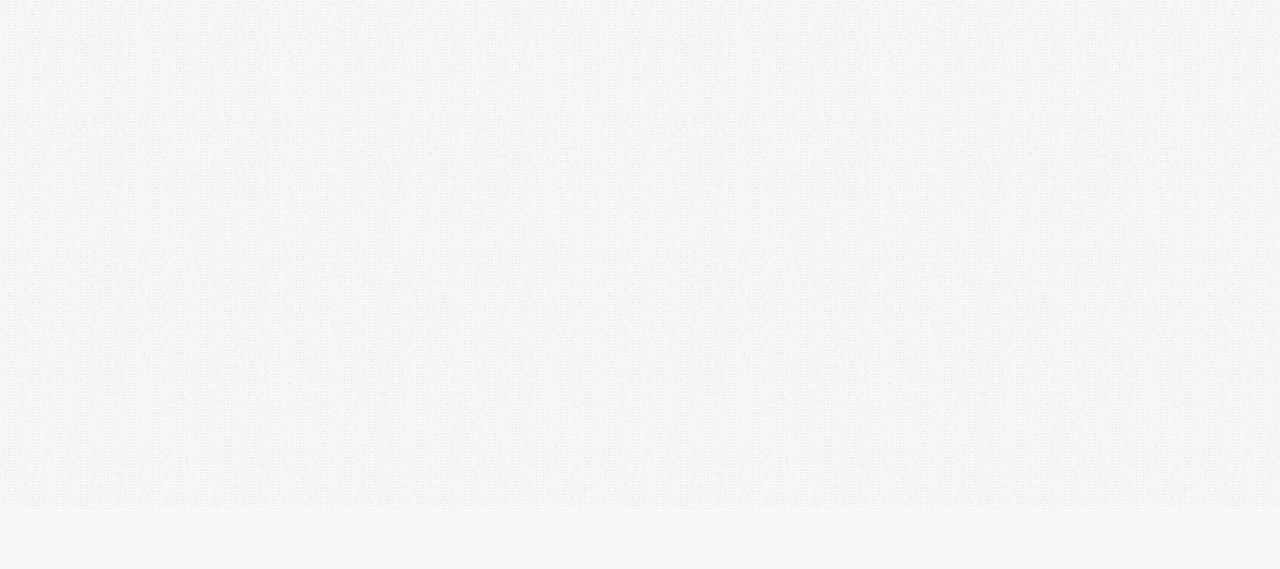
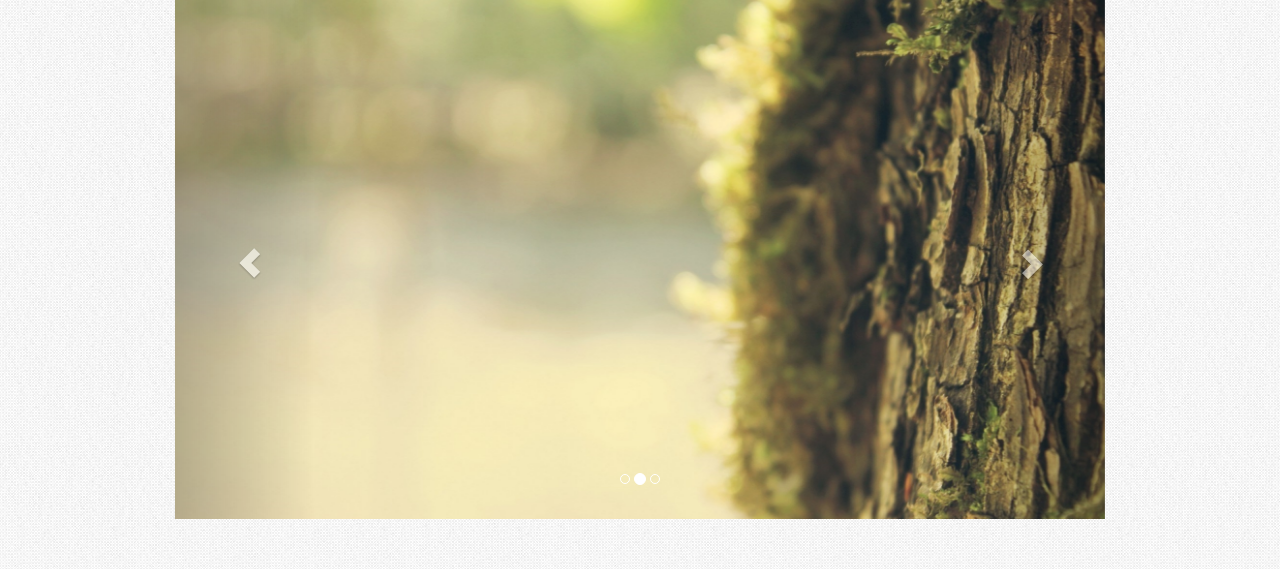
Before and after one commit to tolkina/open-university, a plain HTML site: page index.html in a window 1280 px wide. Shown: the part 291-860 px from the top of the page. Before the commit the page ends 800 px from the top, so only its background shows below. Drawn offline with nearby package versions, Linux system fonts and the light colour scheme.

Commit message:
Add index images

```diff
--- a/index.html
+++ b/index.html
@@ -21,7 +21,8 @@
     <div class="wrapper container">
         <header class="hidden-xs">
             <a href="#">
-                <h1>Творческое объединение <br>"Открытый университет"</h1>
+                <h1>Творческое объединение
+                    <br>"Открытый университет"</h1>
             </a>
         </header>
         <nav class="navbar navbar-default">
@@ -37,20 +38,76 @@
                 </div>
                 <div class="collapse navbar-collapse" id="mainNavbar">
                     <ul class="nav navbar-nav">
-                        <li><a href="structure.html">Структура университета</a></li>
-                        <li><a href="founders.html">Учредители</a></li>
-                        <li><a href="coaches.html">Тренеры</a></li>
-                        <li><a href="eduServices.html">Образовательные услуги</a></li>
-                        <li><a href="shedule.html">Расписание</a></li>
-                        <li><a href="activities.html">Мероприятия</a></li>
-                        <li><a href="promotions.html">Акции</a></li>
-                        <li><a href="gallery.html">Галерея</a></li>
-                        <li><a href="partners.html">Партнеры</a></li>
-                        <li><a href="contacts.html">Контакты</a></li>
+                        <li>
+                            <a href="structure.html">Структура университета</a>
+                        </li>
+                        <li>
+                            <a href="founders.html">Учредители</a>
+                        </li>
+                        <li>
+                            <a href="coaches.html">Тренеры</a>
+                        </li>
+                        <li>
+                            <a href="eduServices.html">Образовательные услуги</a>
+                        </li>
+                        <li>
+                            <a href="shedule.html">Расписание</a>
+                        </li>
+                        <li>
+                            <a href="activities.html">Мероприятия</a>
+                        </li>
+                        <li>
+                            <a href="promotions.html">Акции</a>
+                        </li>
+                        <li>
+                            <a href="gallery.html">Галерея</a>
+                        </li>
+                        <li>
+                            <a href="partners.html">Партнеры</a>
+                        </li>
+                        <li>
+                            <a href="contacts.html">Контакты</a>
+                        </li>
                     </ul>
                 </div>
             </div>
         </nav>
+        <div class="heading">
+            <h1>Главная</h1>
+        </div>
+        <div class="container">
+            <div id="myCarousel" class="carousel slide" data-ride="carousel">
+                <!-- Indicators -->
+                <ol class="carousel-indicators">
+                    <li data-target="#myCarousel" data-slide-to="0" class="active"></li>
+                    <li data-target="#myCarousel" data-slide-to="1"></li>
+                    <li data-target="#myCarousel" data-slide-to="2"></li>
+                </ol>
+
+                <!-- Wrapper for slides -->
+                <div class="carousel-inner">
+                    <div class="item active">
+                        <img src="images/index/image01.jpg" alt="" style="width:100%;">
+                    </div>
+                    <div class="item">
+                        <img src="images/index/image02.jpg" alt="" style="width:100%;">
+                    </div>
+                    <div class="item">
+                        <img src="images/index/image03.jpg" alt="" style="width:100%;">
+                    </div>
+                </div>
+
+                <!-- Left and right controls -->
+                <a class="left carousel-control" href="#myCarousel" data-slide="prev">
+                    <span class="glyphicon glyphicon-chevron-left"></span>
+                    <span class="sr-only">Previous</span>
+                </a>
+                <a class="right carousel-control" href="#myCarousel" data-slide="next">
+                    <span class="glyphicon glyphicon-chevron-right"></span>
+                    <span class="sr-only">Next</span>
+                </a>
+            </div>
+        </div>
     </div>
 </body>
 
```
Also changed, not shown: images/index/image01.jpg (added), images/index/image02.jpg (added), images/index/image03.jpg (added).
